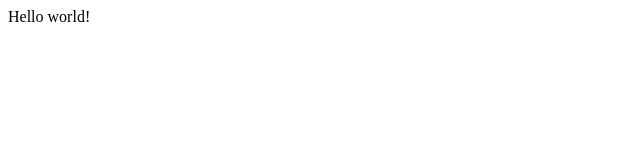
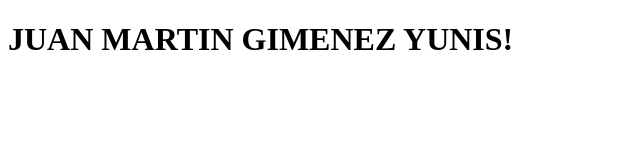
Before and after one commit to ann0nip/personal_site, a Gatsby site: page / in a window 1280 px wide. Shown: the whole page, without its empty margins (0-640 px from the left). Built offline with nearby package versions, Linux system fonts and the light colour scheme; Gatsby itself is replaced by a stand-in of ours.

Commit message:
name added just for fun

```diff
--- a/src/pages/index.js
+++ b/src/pages/index.js
@@ -1,5 +1,5 @@
 import React from "react"
 
 export default function Home() {
-  return <div>Hello world!</div>
+  return <h1>JUAN MARTIN GIMENEZ YUNIS!</h1>
 }
```
